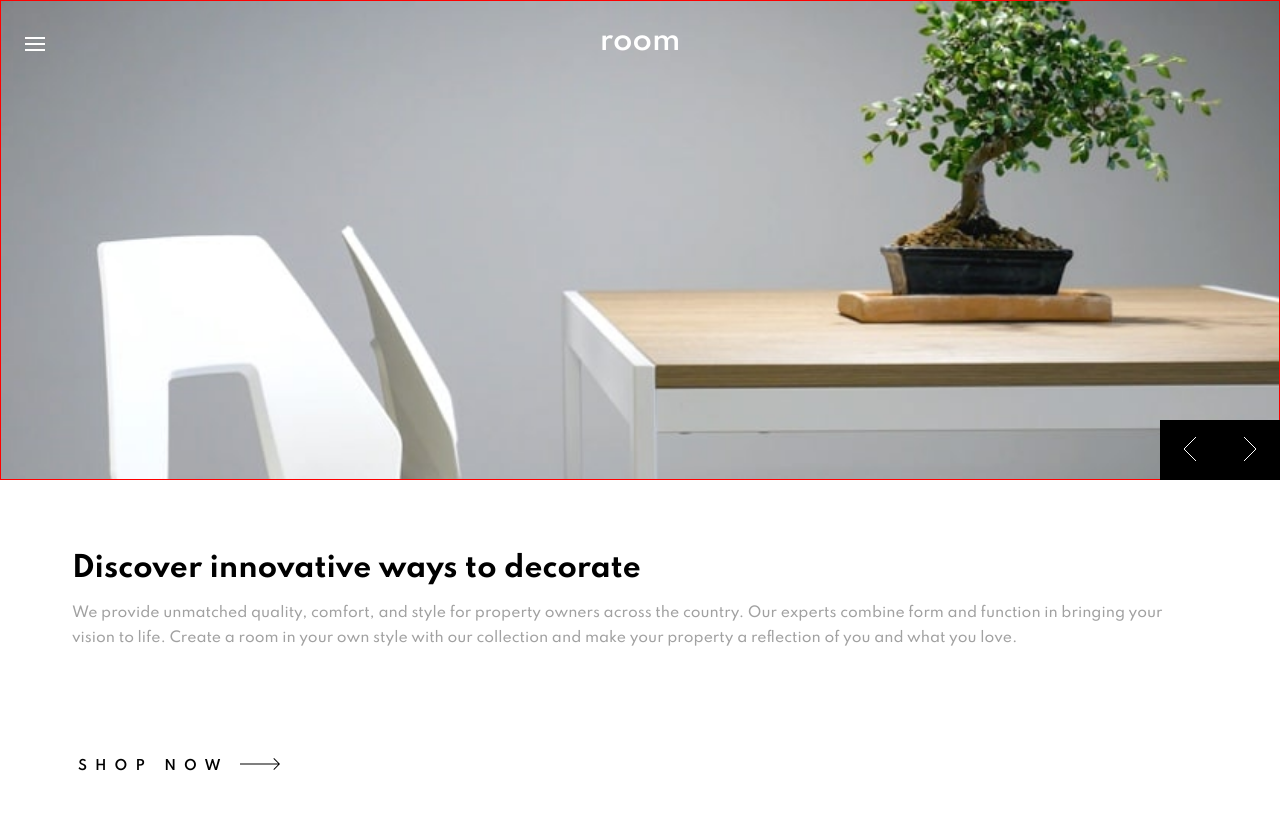
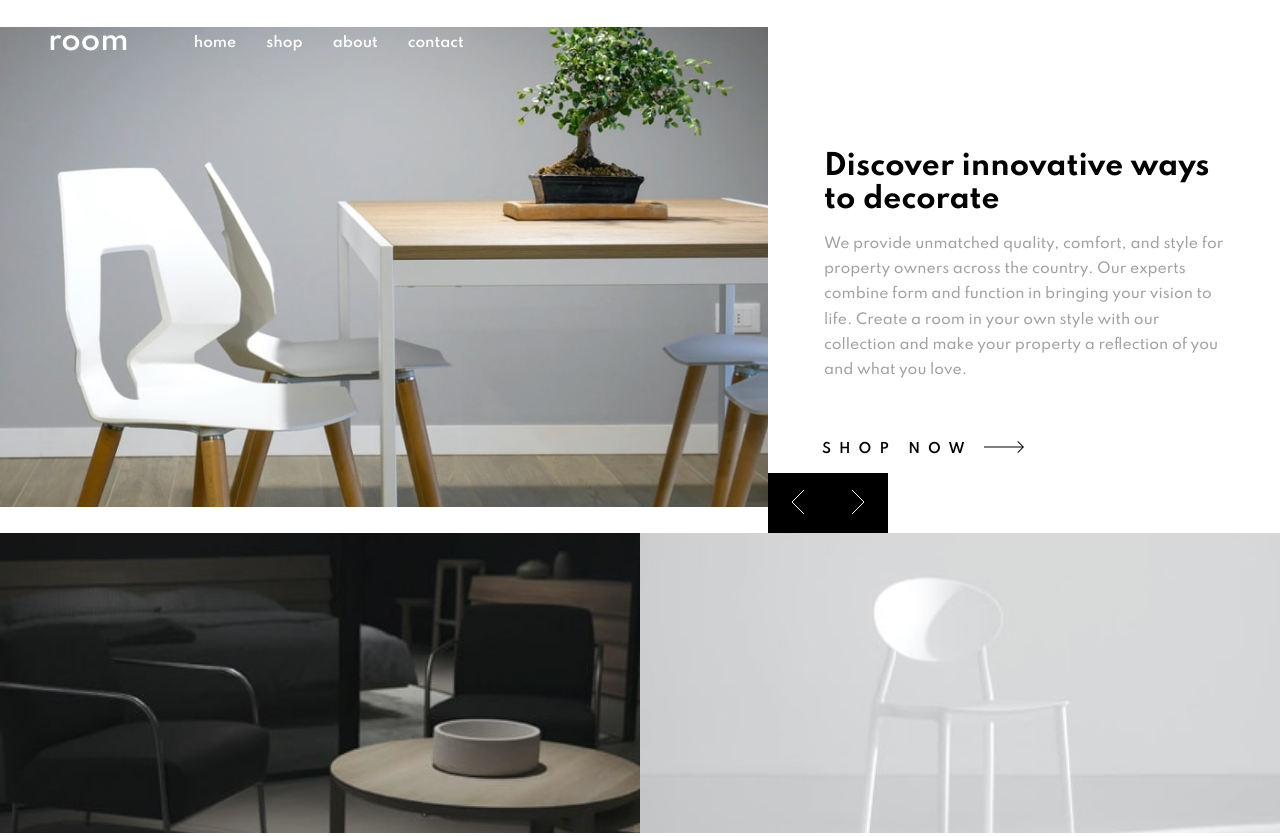
Before and after one commit to jesusrmz19/roomhomepage, a website built with Parcel: page index.html in a window 1280 px wide. Shown: the top 836 px of the page. Built offline with nearby package versions, Linux system fonts and the light colour scheme.

Commit message:
Add some of the css for bigger sizes in the nav and slider

```diff
--- a/src/css/about.css
+++ b/src/css/about.css
@@ -39,6 +39,9 @@
   .about--img {
     grid-row: 1;
   }
+  .about--img img {
+    object-position: 0;
+  }
   .about--img_left {
     grid-column: 1/2;
   }
@@ -69,3 +72,6 @@
     width: 100%;
   }
 }
+
+@media only screen and (min-width: 1200px) {
+}
--- a/src/css/header.css
+++ b/src/css/header.css
@@ -88,3 +88,38 @@
     padding: 0 0.5rem;
   }
 }
+
+@media only screen and (min-width: 1200px) {
+  .header--container {
+    display: flex;
+    align-items: center;
+    padding: 0 3rem;
+  }
+  .header--container h1 {
+    margin-right: 50px;
+  }
+  .nav--btn,
+  .nav--overlay {
+    display: none;
+  }
+  .nav {
+    position: relative;
+    width: auto;
+  }
+  .nav--menu {
+    position: relative;
+    top: 0;
+    transform: translateX(0%);
+    background: transparent;
+    width: auto;
+    height: auto;
+  }
+  .nav--menu--list {
+    width: 300px;
+  }
+  .nav--item {
+    color: var(--white);
+    margin-top: 4px;
+    font-family: var(--semifont);
+  }
+}
--- a/src/css/slider.css
+++ b/src/css/slider.css
@@ -122,7 +122,11 @@
     height: 840px;
   }
   .slide--img {
+    width: 100%;
     max-height: 480px;
+  }
+  .slide--img img {
+    width: 100%;
   }
   .slide--txt {
     padding: 4.5rem;
@@ -144,10 +148,39 @@
 
 @media only screen and (min-width: 1024px) {
   .slide--img {
-    border: 1px solid red;
     width: 100%;
   }
   .slide--img img {
     width: 100%;
   }
 }
+
+@media only screen and (min-width: 1200px) {
+  .slider {
+    height: calc((100vh / 3) * 2);
+  }
+  .slide {
+    height: 100%;
+    flex-direction: row;
+  }
+  .slide--img {
+    width: 60%;
+  }
+  .slide--txt {
+    width: 40%;
+    padding: 2rem 3.5rem;
+  }
+  .slider__btn {
+    --height: calc((100vh / 3) * 2);
+    top: calc(var(--height) - var(--btnsize));
+    right: calc(40% - (var(--btnsize) * 2));
+  }
+  .slider__btn--left {
+    right: calc(40% - var(--btnsize));
+  }
+  .btn__shop {
+    position: absolute;
+    bottom: 75px;
+    left: calc(60% + 3rem);
+  }
+}
```
